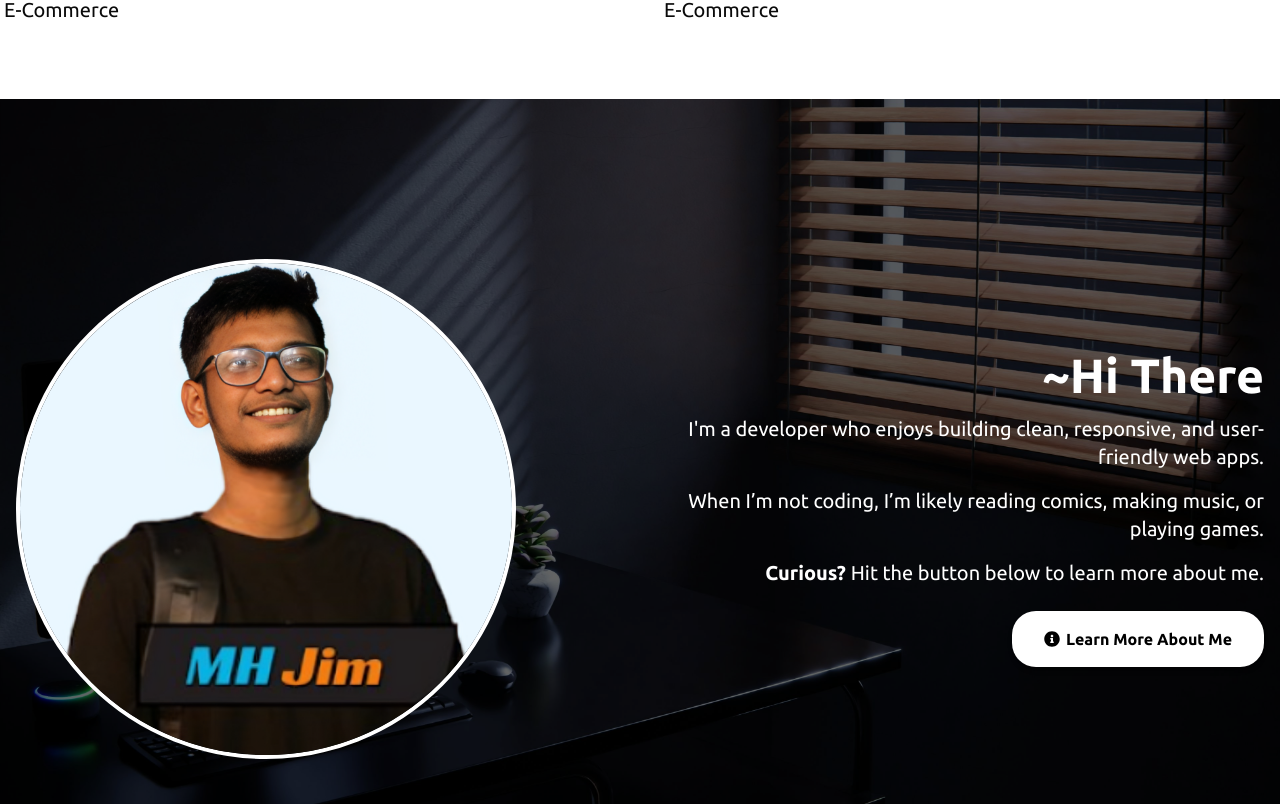
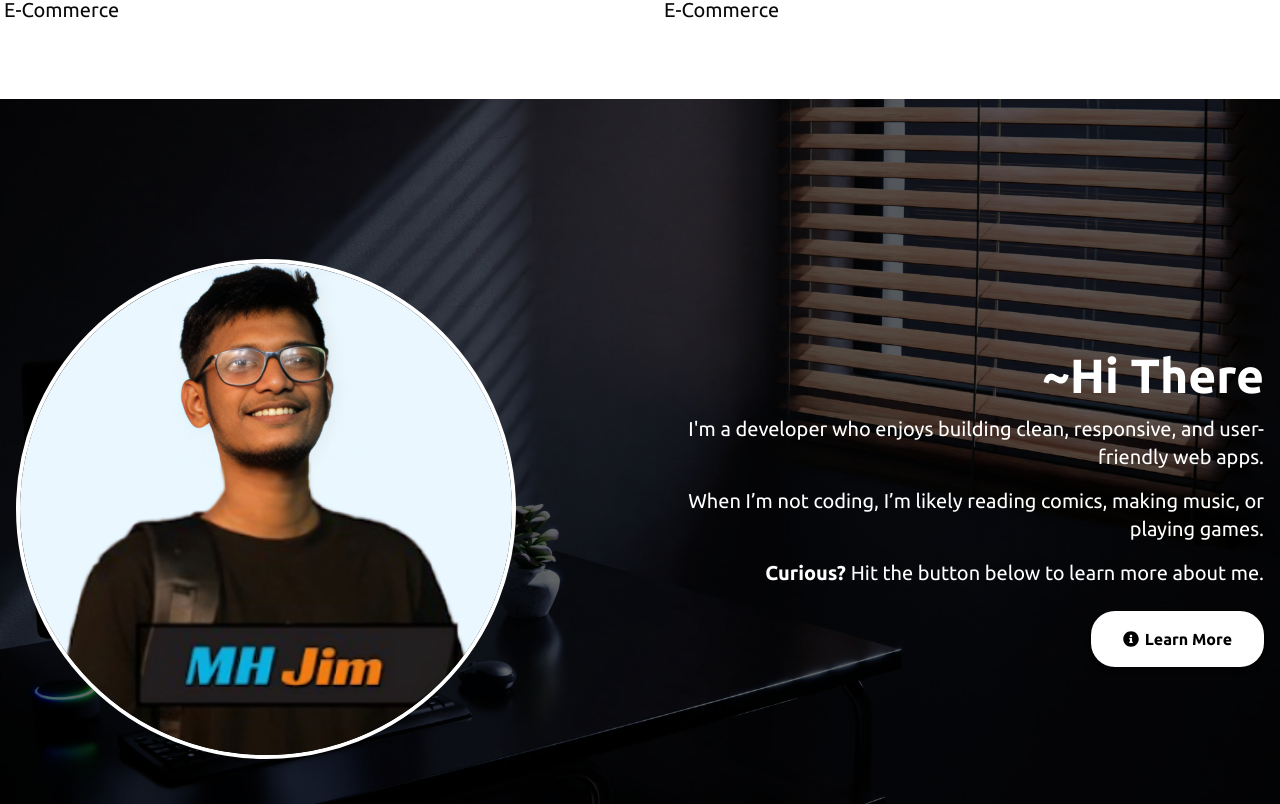
Before and after one commit to mehedihjim/mhjim-dev, a Next.js app: page / in a window 1280 px wide. Shown: the part 3313-4117 px from the top of the page. Built offline with nearby package versions, Linux system fonts and the light colour scheme.

Commit message:
about me

```diff
--- a/components/AboutMe.jsx
+++ b/components/AboutMe.jsx
@@ -42,9 +42,9 @@ const AboutMe = () => {
                   className="group relative flex gap-1.5 px-8 py-4 bg-white bg-opacity-80 text-black rounded-3xl hover:bg-opacity-70 transition font-semibold shadow-md"
                 >
                   <FaInfoCircle className="my-auto" />
-                  Learn More About Me
-                  <div className="absolute opacity-0 -bottom-full rounded-md py-2 px-2 bg-black bg-opacity-70 left-1/2 -translate-x-1/2 group-hover:opacity-100 transition-opacity shadow-lg whitespace-nowrap">
-                    Checkout
+                  Learn More
+                  <div className="absolute opacity-0 -bottom-full rounded-md py-2 px-2 bg-white bg-opacity-70 left-1/2 -translate-x-1/2 group-hover:opacity-100 transition-opacity shadow-lg whitespace-nowrap">
+                    Know More
                   </div>
                 </Link>
               </div>
```
